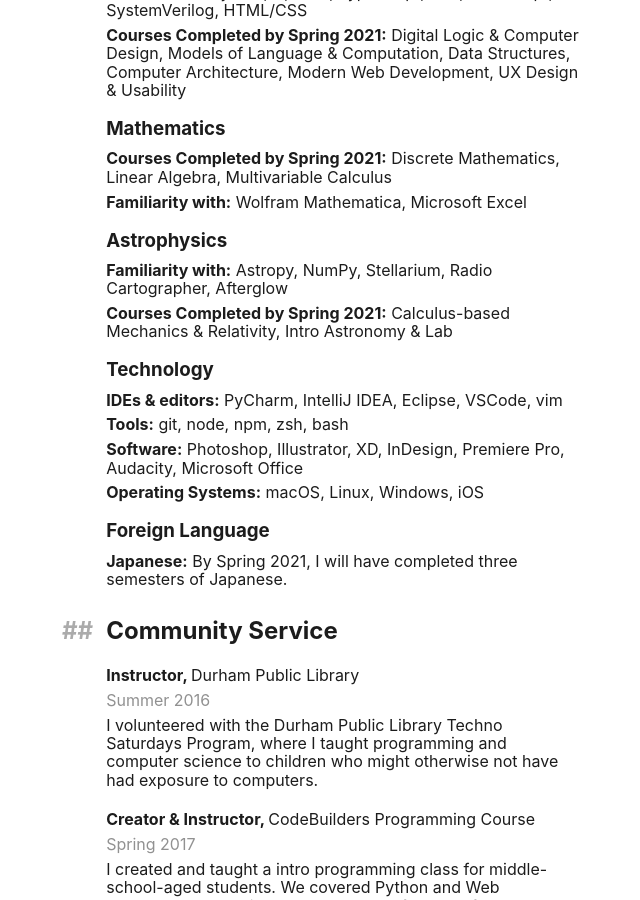
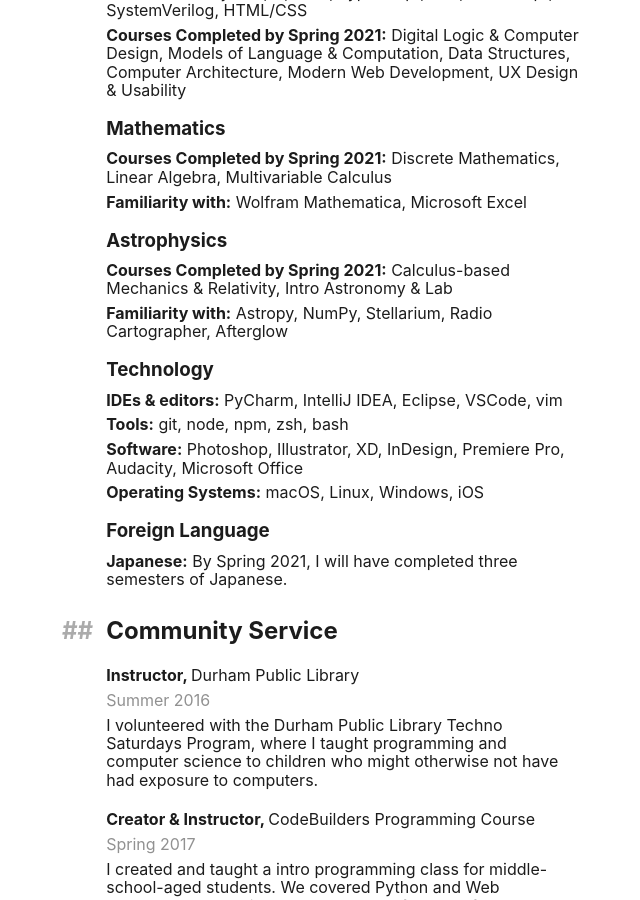
Before and after one commit to finnjames/finnjames.dev, a Jekyll site: the page built from pages/cv.md, in a window 1280 px wide and 900 px high, scrolled down 1582 px. Shown: the whole window, without its empty margins (297-937 px from the left). Built offline with Jekyll 4.4.1, drawn with Linux system fonts in a browser that asks for light colours.

```diff
--- a/pages/cv.md
+++ b/pages/cv.md
@@ -78,9 +78,10 @@ I led activities with campers at Carolina Friends School Summer Programs to enco
 **Familiarity with:** Wolfram Mathematica, Microsoft Excel
 
 ### Astrophysics
-**Familiarity with:** Astropy, NumPy, Stellarium, Radio Cartographer, Afterglow
 
 **Courses Completed by Spring 2021:** Calculus-based Mechanics & Relativity, Intro Astronomy & Lab
+
+**Familiarity with:** Astropy, NumPy, Stellarium, Radio Cartographer, Afterglow
 
 ### Technology
 
```
